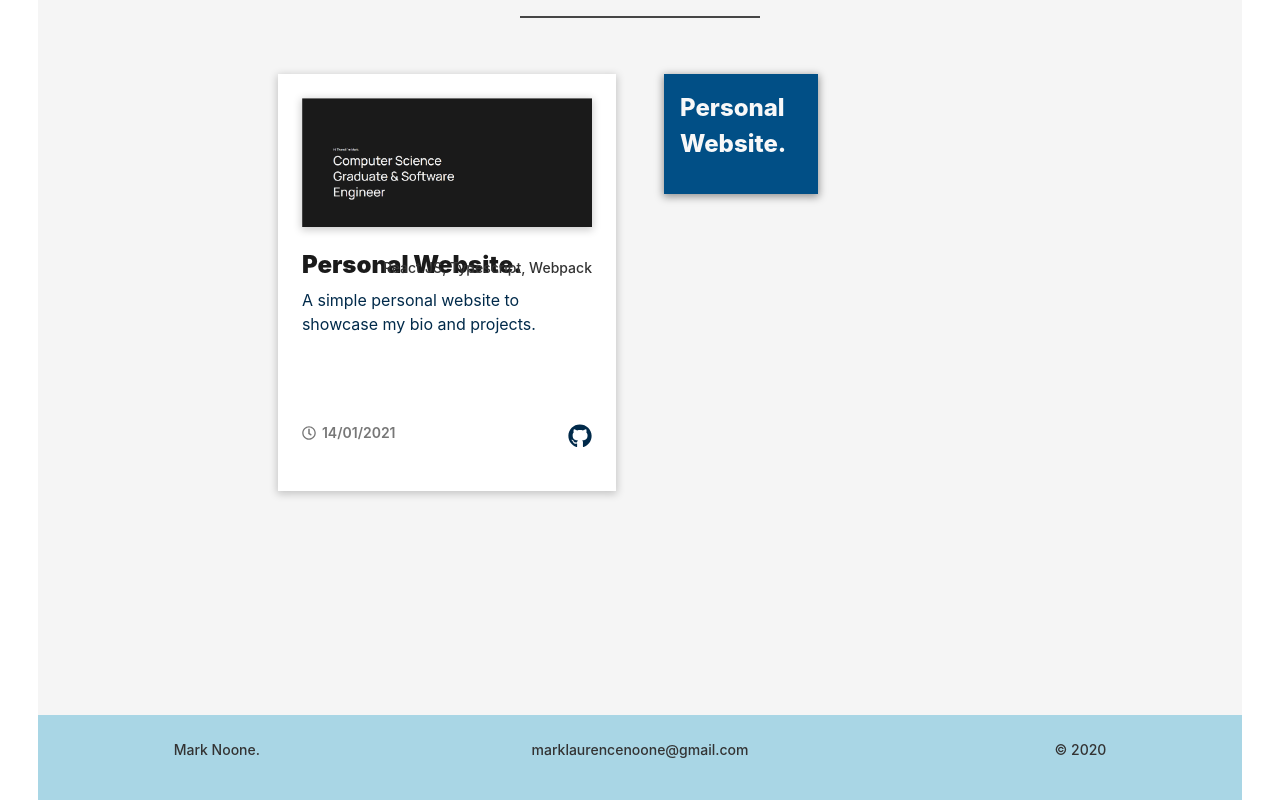
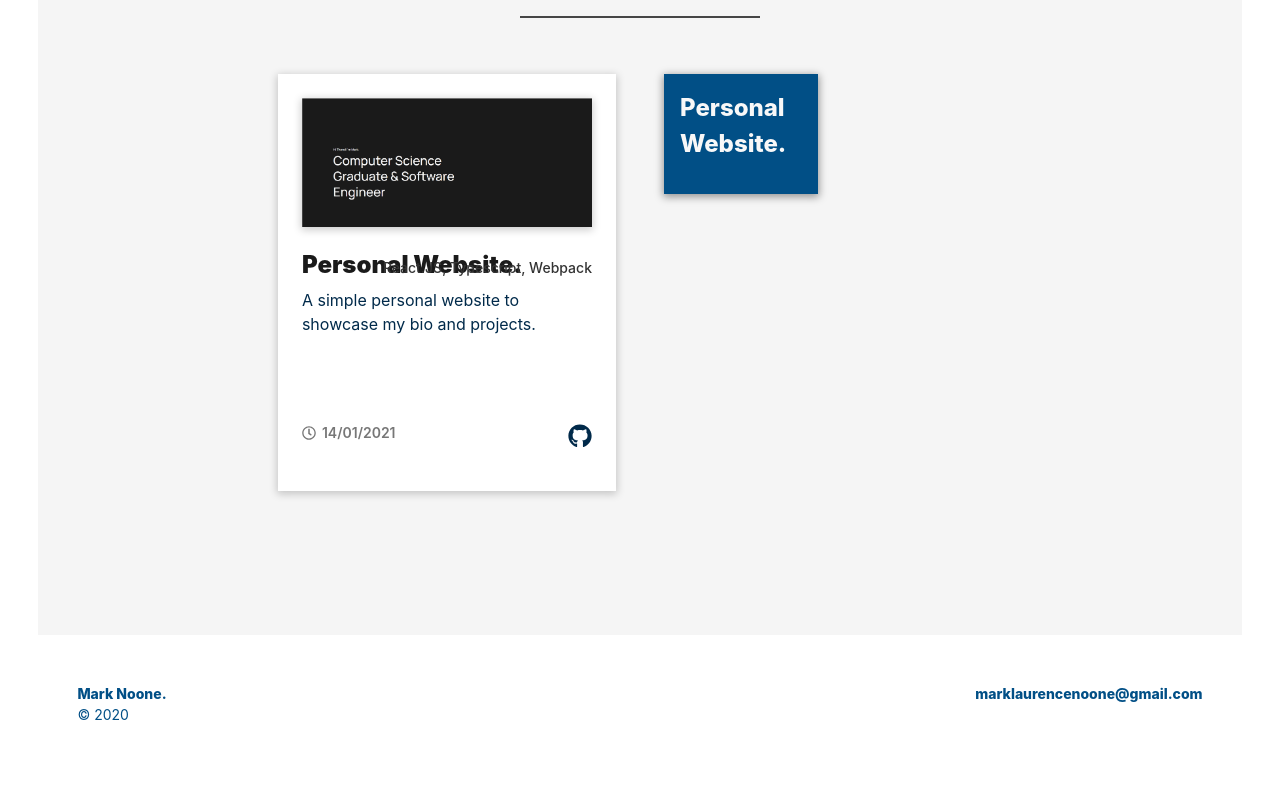
Before and after one commit to marknoone/Personal-Portfolio, a React (Create React App) app: page / in a window 1280 px wide. Shown: the part 2417-3217 px from the top of the page. After the commit the page ends 3182 px from the top, so only its background shows below. Built offline with nearby package versions, Linux system fonts and the light colour scheme.

Commit message:
Small footer polish

```diff
--- a/src/app/app.tsx
+++ b/src/app/app.tsx
@@ -110,16 +110,15 @@ const App:React.FunctionComponent = () => {
           </div>
 
           {/* ----------------- Projects Section ----------- */}
-          <div className="row justify-content-center" style={{paddingBottom:'25vh', paddingTop: '5vh', backgroundColor: '#F5F5F5', margin: '0px'}} id="projects">
+          <div className="row justify-content-center" style={{paddingBottom:'15vh', paddingTop: '5vh', backgroundColor: '#F5F5F5', margin: '0px'}} id="projects">
             <div className="col-lg-8"><ProjectGridView /></div>
           </div>
 
 
           {/* ------------------ Footer ---------------- */}
-          <div className="row justify-content-center" style={{color: '#333', backgroundColor: '#A9D6E5', padding: '24px', fontWeight: 500, margin: '0px', fontSize: '14px'}}>
-            <div className="col-lg-3" style={{textAlign: 'left'}}><p>Mark Noone.</p></div>
-            <div className="col-lg-4" style={{textAlign: 'center'}}><p>marklaurencenoone@gmail.com</p></div>
-            <div className="col-lg-3" style={{textAlign: 'right'}}><p>© 2020</p></div>
+          <div className="row" style={{color: '#014F86', padding: '24px', fontWeight: 800, margin: '0px', marginTop: '24px', fontSize: '14px'}}>
+            <div className="col-lg-3" style={{textAlign: 'left'}}><p>Mark Noone.<br /> <span style={{fontWeight: 400}}>© 2020</span></p></div>
+            <div className="col-lg-3 offset-lg-6" style={{textAlign: 'right'}}><p>marklaurencenoone@gmail.com</p></div>
           </div>
 
         </div>
```
